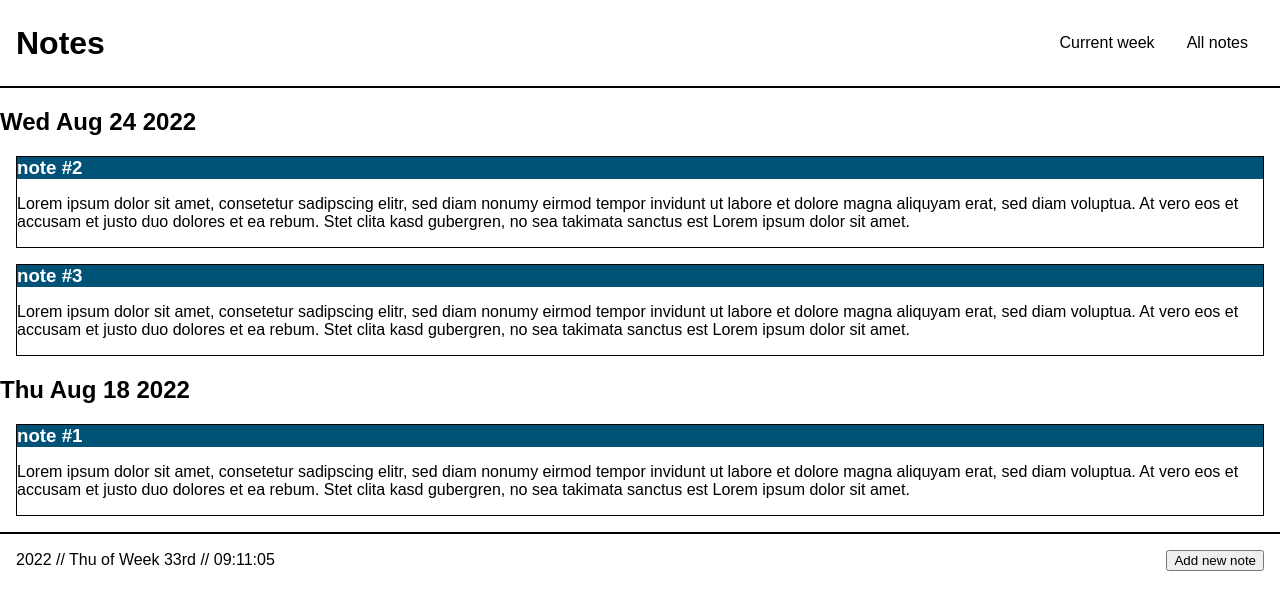
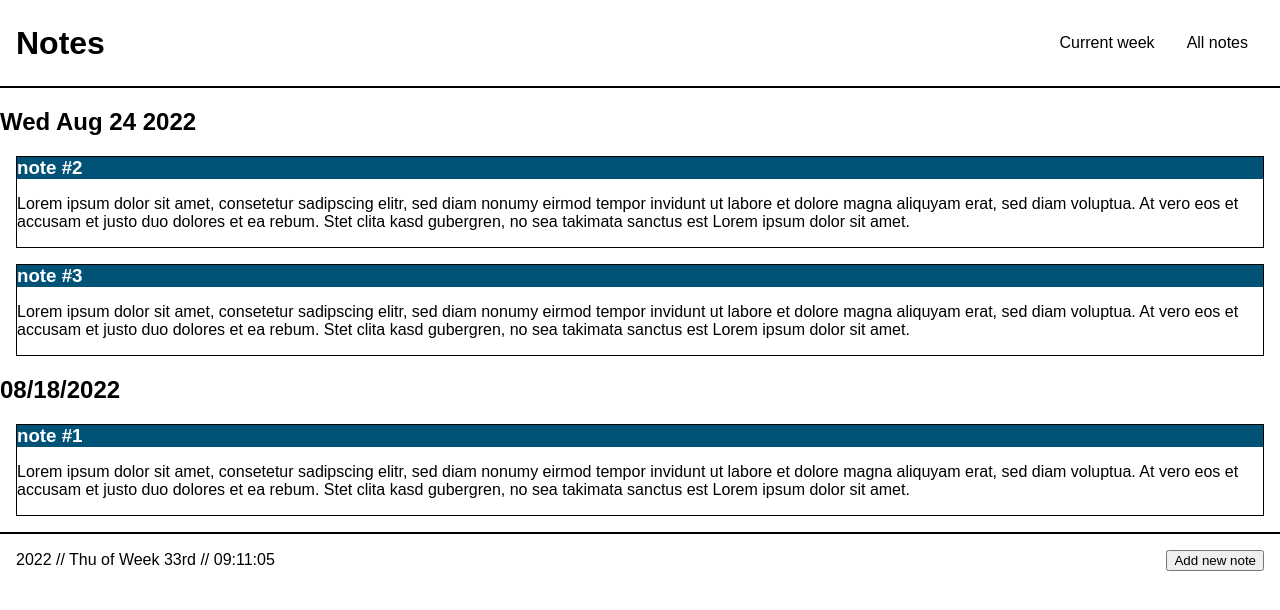
Before and after one commit to yannhn/notes, a React (Create React App) app: page /all in a window 1280 px wide. Shown: the top 610 px of the page. Built offline with nearby package versions, Linux system fonts and the light colour scheme.

Commit message:
filter todays month

```diff
--- a/src/components/Note/NoteList/NoteList.js
+++ b/src/components/Note/NoteList/NoteList.js
@@ -14,7 +14,8 @@ export default function NoteList() {
   //TODO: The Note should always show the note of the current week
   //FIXME: There should be no button to input a date, it should automatically detect when the note was created
 
-  const today = moment();
+  const today = moment().format("L");
+  console.log(today);
 
   if (notes.date === today) {
     console.log("WORKED");
@@ -27,7 +28,7 @@ export default function NoteList() {
 
   return (
     <>
-      {notes.map((note) => (
+      {filteredItems.map((note) => (
         <NoteItem key={note.id} title={note.title} body={note.body} />
       ))}
     </>
--- a/src/hooks/useStore.js
+++ b/src/hooks/useStore.js
@@ -1,6 +1,7 @@
 import create from "zustand";
 // import { persist } from "zustand/middleware";
 import { nanoid } from "nanoid";
+import moment from "moment";
 
 //TODO: Import current date to use as filter in Note-components
 
@@ -11,7 +12,7 @@ const useStore = create((set) => {
         id: nanoid(),
         title: "note #1",
         body: "Lorem ipsum dolor sit amet, consetetur sadipscing elitr, sed diam nonumy eirmod tempor invidunt ut labore et dolore magna aliquyam erat, sed diam voluptua. At vero eos et accusam et justo duo dolores et ea rebum. Stet clita kasd gubergren, no sea takimata sanctus est Lorem ipsum dolor sit amet.",
-        date: new Date("August 18, 2022").toDateString(),
+        date: moment().format("L"),
       },
       {
         id: nanoid(),
```
